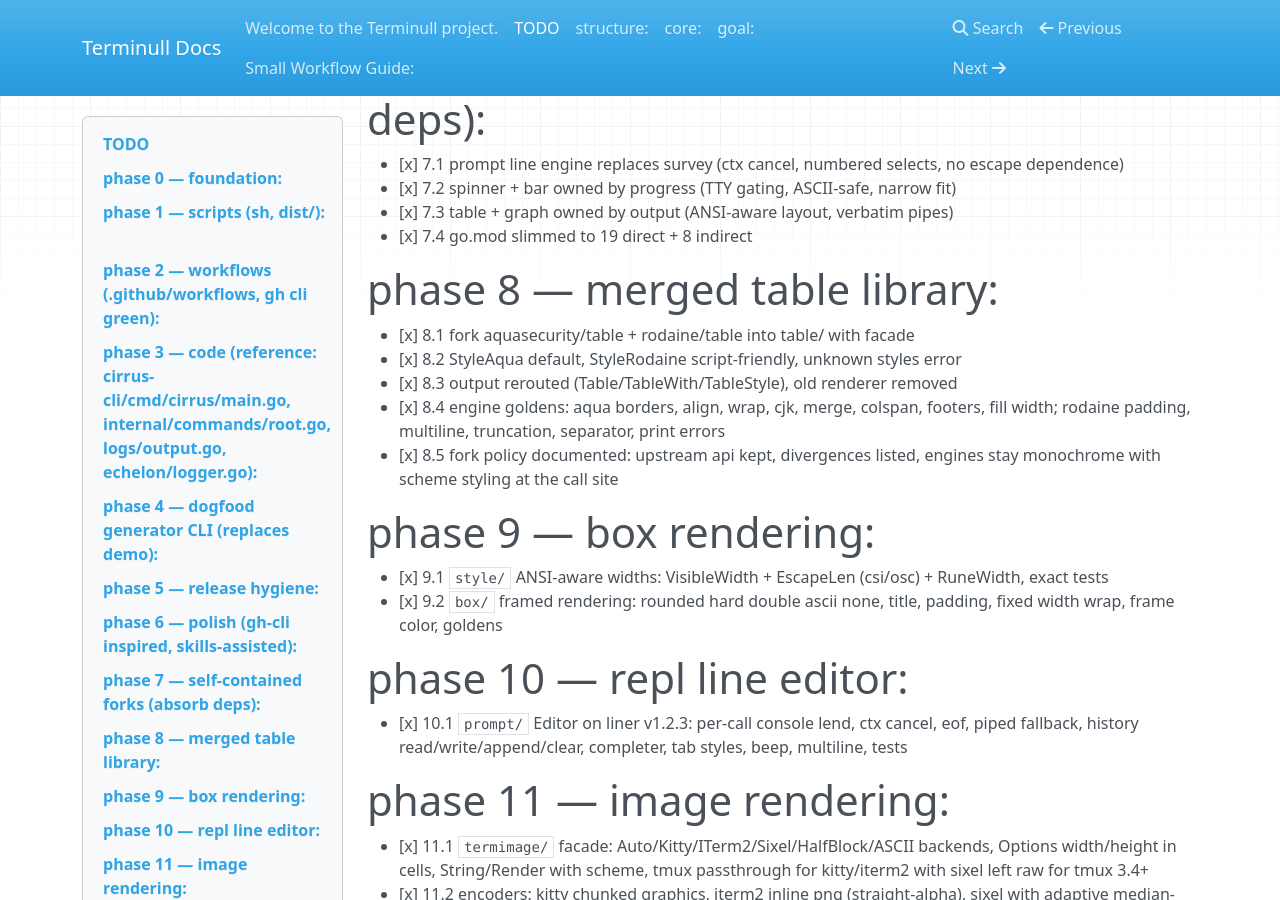
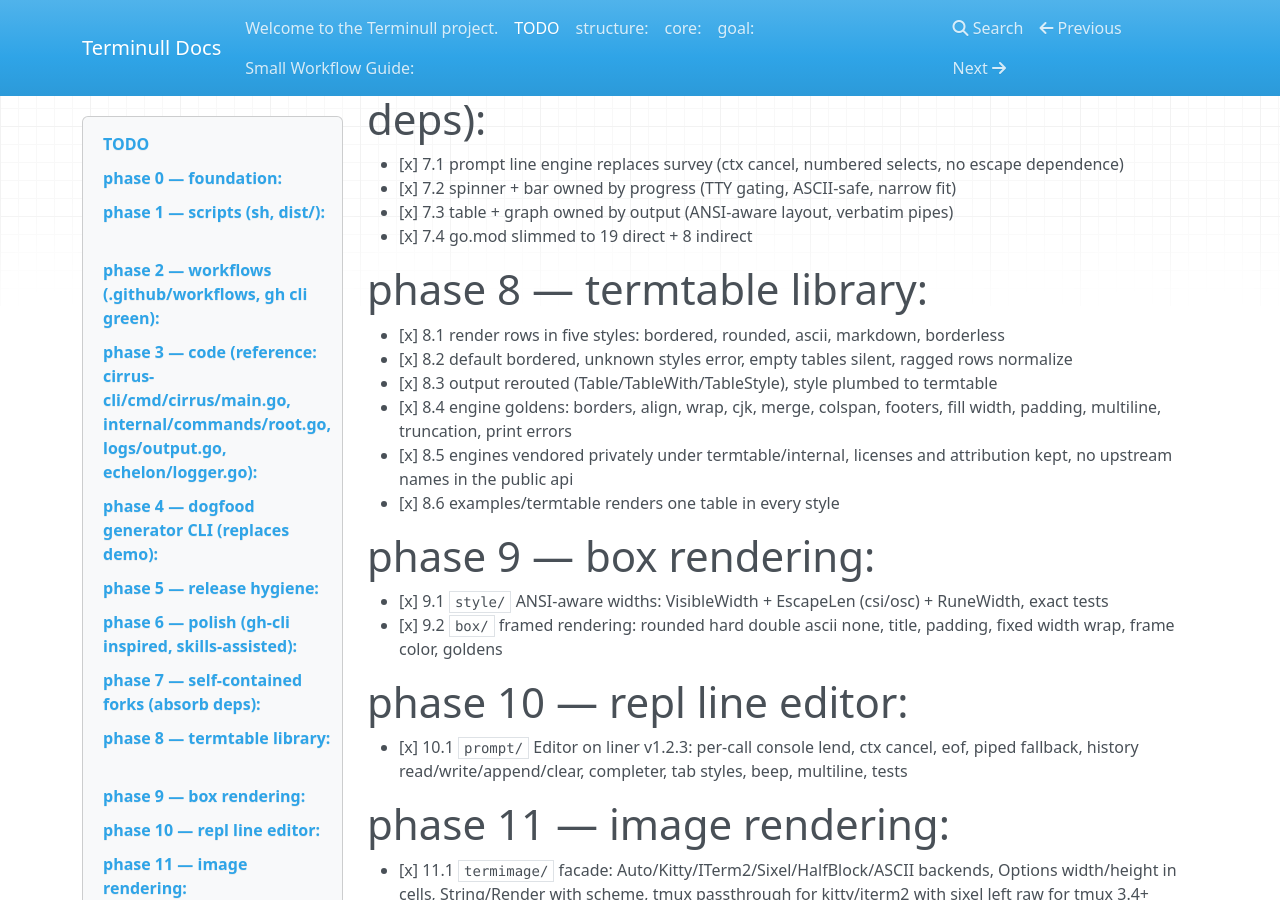
Before and after one commit to CHE3MZ/terminull, an MkDocs documentation site: the page built from docs/TODO.md, in a window 1280 px wide and 900 px high, scrolled down 2506 px. Built offline with MkDocs 1.6.1, drawn with Linux system fonts in a browser that asks for light colours; nearby versions of some CDN libraries.

Commit message:
docs: document termtable and its five styles

```diff
--- a/docs/TODO.md
+++ b/docs/TODO.md
@@ -87,13 +87,14 @@
 - [x] 7.3 table + graph owned by output (ANSI-aware layout, verbatim pipes)
 - [x] 7.4 go.mod slimmed to 19 direct + 8 indirect
 
-# phase 8 — merged table library:
+# phase 8 — termtable library:
 
-- [x] 8.1 fork aquasecurity/table + rodaine/table into table/ with facade
-- [x] 8.2 StyleAqua default, StyleRodaine script-friendly, unknown styles error
-- [x] 8.3 output rerouted (Table/TableWith/TableStyle), old renderer removed
-- [x] 8.4 engine goldens: aqua borders, align, wrap, cjk, merge, colspan, footers, fill width; rodaine padding, multiline, truncation, separator, print errors
-- [x] 8.5 fork policy documented: upstream api kept, divergences listed, engines stay monochrome with scheme styling at the call site
+- [x] 8.1 render rows in five styles: bordered, rounded, ascii, markdown, borderless
+- [x] 8.2 default bordered, unknown styles error, empty tables silent, ragged rows normalize
+- [x] 8.3 output rerouted (Table/TableWith/TableStyle), style plumbed to termtable
+- [x] 8.4 engine goldens: borders, align, wrap, cjk, merge, colspan, footers, fill width, padding, multiline, truncation, print errors
+- [x] 8.5 engines vendored privately under termtable/internal, licenses and attribution kept, no upstream names in the public api
+- [x] 8.6 examples/termtable renders one table in every style
 
 # phase 9 — box rendering:
 
```
Also changed, not shown: docs/architecture.md (+8 -6 lines), docs/dependencies.md (+2 -2 lines), docs/spec.md (+11 -10 lines).
